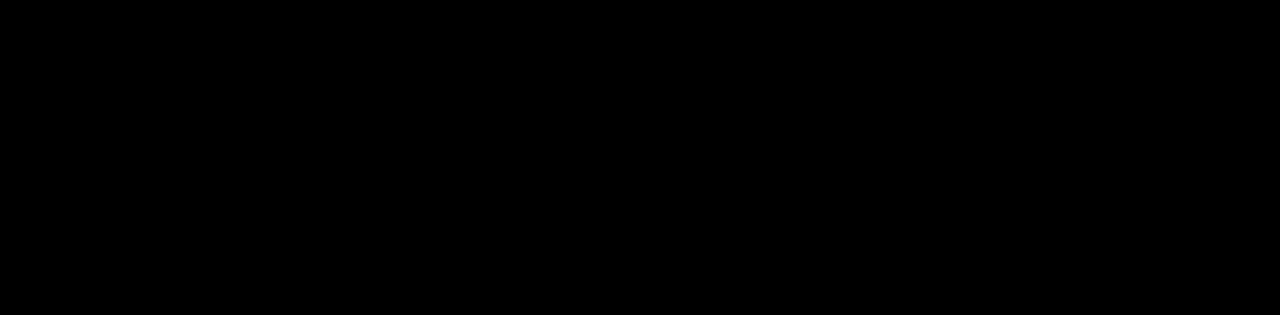
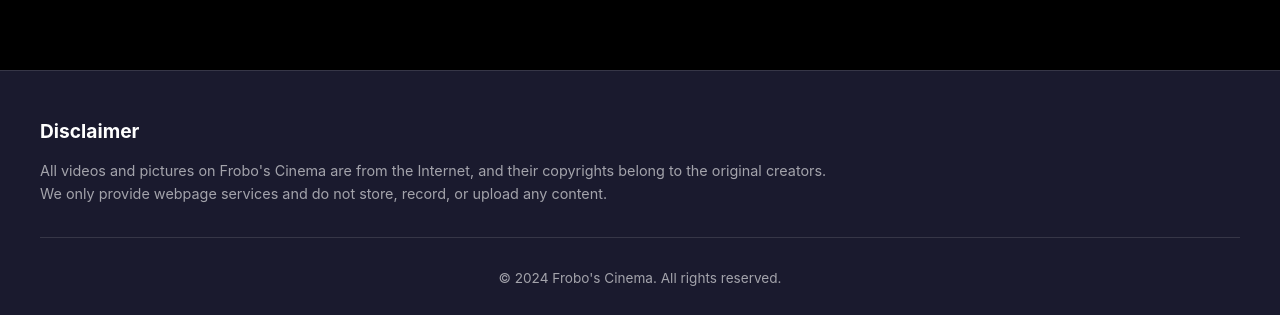
Before and after one commit to fbonyo/Moviewatch, a React (Vite) app: page / in a window 1280 px wide. Shown: the part 3018-3333 px from the top of the page. Before the commit the page ends 3024 px from the top, so only its background shows below. Built offline with nearby package versions, Linux system fonts and the light colour scheme; no server answers.

Commit message:
Add footer with disclaimer, K-Drama & C-Drama sections, Apple TV style design

```diff
--- a/src/App.jsx
+++ b/src/App.jsx
@@ -7,6 +7,7 @@
 import MovieModal from './components/MovieModal'
 import VideoPlayer from './components/VideoPlayer'
 import Pagination from './components/Pagination'
+import Footer from './components/Footer'
 import './styles/App.css'
 
 const TMDB_API_KEY = '9430d8abce320d89568c56813102ec1d'
@@ -341,6 +342,7 @@
           )}
         </>
       )}
+      <Footer />
       {selectedMovie && (
         <MovieModal
           movie={selectedMovie}
--- /dev/null
+++ b/src/components/Footer.jsx
@@ -0,0 +1,23 @@
+import React from 'react'
+import '../styles/Footer.css'
+
+function Footer() {
+  return (
+    <footer className="footer">
+      <div className="footer-content">
+        <div className="footer-disclaimer">
+          <h3>Disclaimer</h3>
+          <p>
+            All videos and pictures on Frobo's Cinema are from the Internet, and their copyrights belong to the original creators.
+            We only provide webpage services and do not store, record, or upload any content.
+          </p>
+        </div>
+        <div className="footer-bottom">
+          <p>&copy; 2024 Frobo's Cinema. All rights reserved.</p>
+        </div>
+      </div>
+    </footer>
+  )
+}
+
+export default Footer
--- /dev/null
+++ b/src/styles/Footer.css
@@ -0,0 +1,70 @@
+.footer {
+  background: var(--bg-secondary);
+  border-top: 1px solid var(--glass-border);
+  padding: 3rem 0 2rem;
+  margin-top: 4rem;
+}
+
+[data-theme="light"] .footer {
+  background: #f5f5f7;
+}
+
+.footer-content {
+  max-width: 1400px;
+  margin: 0 auto;
+  padding: 0 2.5rem;
+}
+
+.footer-disclaimer {
+  margin-bottom: 2rem;
+}
+
+.footer-disclaimer h3 {
+  font-size: 1.2rem;
+  font-weight: 700;
+  color: var(--text-primary);
+  margin-bottom: 1rem;
+  font-family: -apple-system, BlinkMacSystemFont, 'SF Pro Display', 'SF Pro Text', 'Segoe UI', 'Roboto', sans-serif;
+}
+
+.footer-disclaimer p {
+  font-size: 0.9rem;
+  line-height: 1.6;
+  color: var(--text-secondary);
+  max-width: 800px;
+  font-family: -apple-system, BlinkMacSystemFont, 'SF Pro Display', 'SF Pro Text', 'Segoe UI', 'Roboto', sans-serif;
+}
+
+.footer-bottom {
+  padding-top: 2rem;
+  border-top: 1px solid var(--glass-border);
+  text-align: center;
+}
+
+.footer-bottom p {
+  font-size: 0.85rem;
+  color: var(--text-secondary);
+  font-family: -apple-system, BlinkMacSystemFont, 'SF Pro Display', 'SF Pro Text', 'Segoe UI', 'Roboto', sans-serif;
+}
+
+@media (max-width: 768px) {
+  .footer {
+    padding: 2rem 0 1.5rem;
+  }
+
+  .footer-content {
+    padding: 0 1.5rem;
+  }
+
+  .footer-disclaimer h3 {
+    font-size: 1.1rem;
+  }
+
+  .footer-disclaimer p {
+    font-size: 0.85rem;
+  }
+
+  .footer-bottom p {
+    font-size: 0.8rem;
+  }
+}
```
